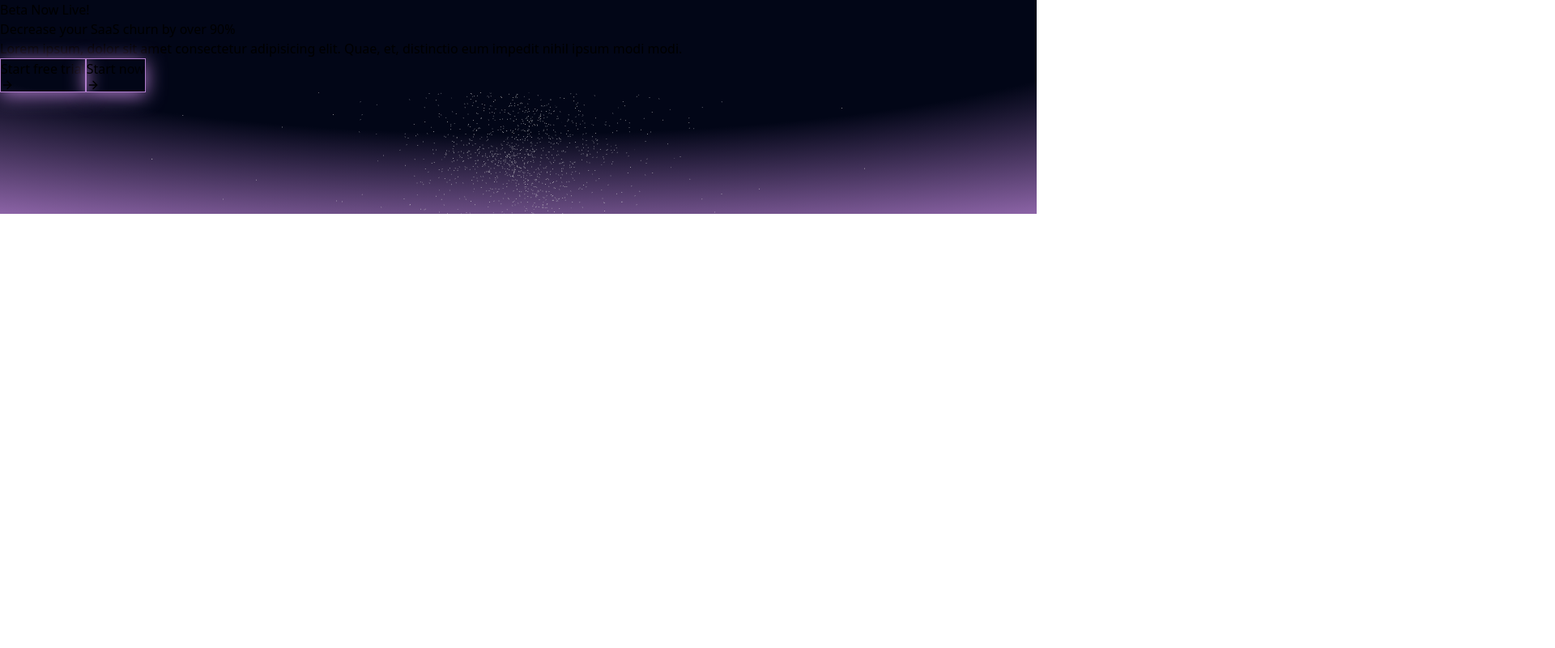
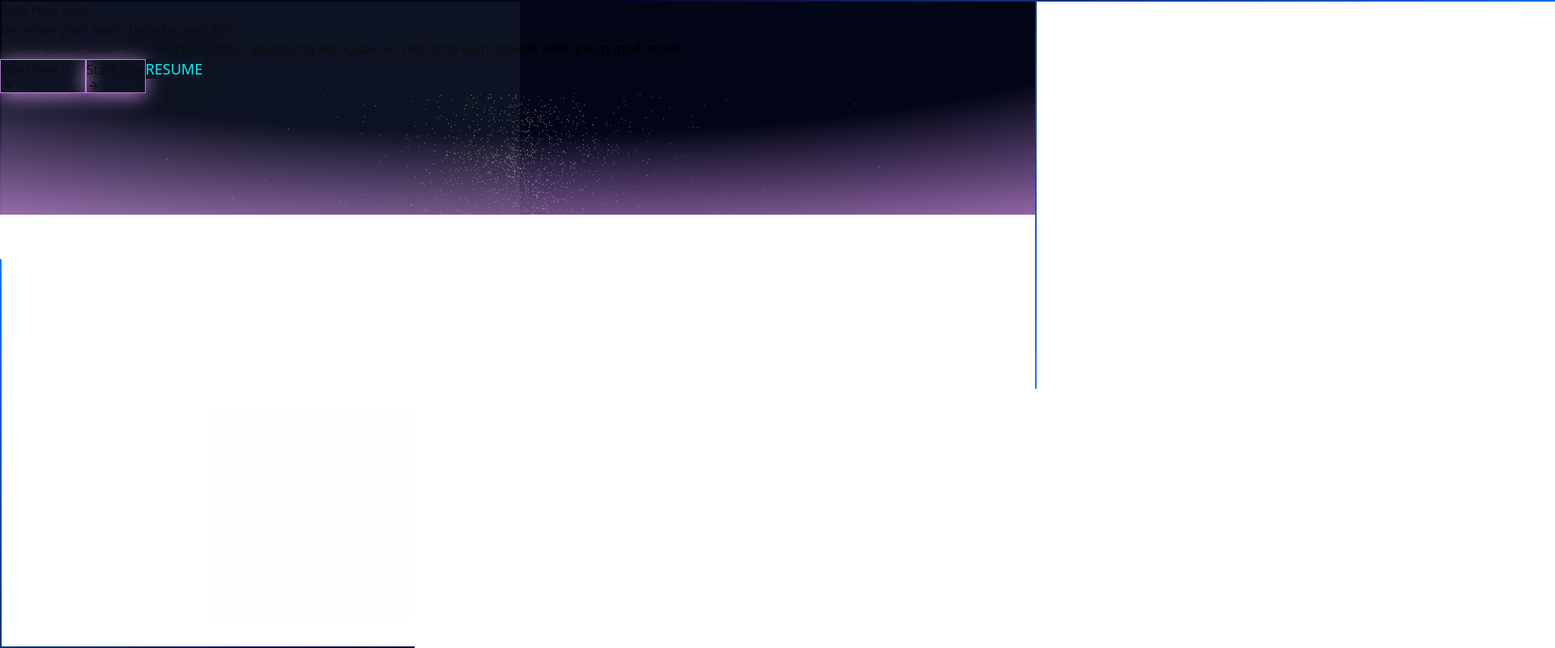
Before and after one commit to Thejellyfish1024/notes-practice, a React (Vite) app: page / in a window 1280 px wide. Shown: the top 800 px of the page at 81% size, 1920 px wide, since content can reach past the window. Built offline with nearby package versions, Linux system fonts and the light colour scheme.

Commit message:
made border animated btn component and style

```diff
--- a/src/components/ShinyButton.jsx
+++ b/src/components/ShinyButton.jsx
@@ -21,7 +21,7 @@ const ShinyButton = () => {
           mass: 0.1,
         },
       }}
-      className="rounded-md relative radial-gradient"
+      className=" rounded-md relative radial-gradient"
     >
       <span className="text-neutral-100 tracking-wide font-light h-full w-full block relative linear-mask">
         Start now
--- a/src/routes/Practice/Framer/AuroraHero.jsx
+++ b/src/routes/Practice/Framer/AuroraHero.jsx
@@ -10,6 +10,7 @@ import {
 
 import StarBackground from "./StarBackground";
 import ShinyButton from "../../../components/ShinyButton";
+import BorderAnimatedBtn from "../btn/BorderAnimatedBtn";
 
 const COLORS_TOP = ["#13FFAA", "#1E67C6", "#CE84CF", "#DD335C"];
 
@@ -50,7 +51,7 @@ export const AuroraHero = () => {
                     Lorem ipsum, dolor sit amet consectetur adipisicing elit. Quae, et,
                     distinctio eum impedit nihil ipsum modi modi.
                 </p>
-                <div className="flex gap-5">
+                <div className="flex gap-5 items-center">
 
                     <motion.button
                         style={{
@@ -85,6 +86,8 @@ export const AuroraHero = () => {
                         <ShinyButton></ShinyButton>
                         <FiArrowRight className="transition-transform group-hover:-rotate-45 group-active:-rotate-12" />
                     </motion.button>
+
+                    <BorderAnimatedBtn></BorderAnimatedBtn>
                 </div>
             </div>
 
--- /dev/null
+++ b/src/routes/Practice/btn/BorderAnimatedBtn.jsx
@@ -0,0 +1,21 @@
+import './btn.css';
+
+const BorderAnimatedBtn = () => {
+    return (
+        <a
+            href={
+                "https://drive.google.com/file/d/19jeOu6aglOiyjIJkZbXcAshLzXxIx8EA/view?usp=drive_link"
+            }
+            // target="_blank"
+            download
+            className="button  px-4 py-2 md:px-6 md:py-3">
+            <span></span>
+            <span></span>
+            <span></span>
+            <span></span>
+            Resume
+        </a>
+    );
+};
+
+export default BorderAnimatedBtn;
--- /dev/null
+++ b/src/routes/Practice/btn/btn.css
@@ -0,0 +1,104 @@
+.button {
+    transform: translate(0%, -50%);
+    color: #03e9f4;
+    font-size: 18px;
+    letter-spacing: 3;
+    text-transform: uppercase;
+    text-decoration: none;
+    background: #010a1a;
+    box-shadow: 0px 20px 50px rgba(0, 0, 0, 0.5);
+    overflow: hidden;
+  }
+
+  .button::before {
+    content: "";
+    position: absolute;
+    top: 2px;
+    left: 2px;
+    bottom: 2px;
+    width: 50%;
+    background: rgba(225, 255, 255, 0.05);
+  }
+
+  .button span {
+    position: absolute;
+    bottom: 0;
+    width: 100%;
+    height: 2px;
+  }
+
+  .button span:nth-child(1) {
+    position: absolute;
+    top: 0;
+    left: 0;
+    width: 100%;
+    background: linear-gradient(to right, #0c002b, #1779ff);
+    animation: animate1 2s linear infinite;
+  }
+
+  @keyframes animate1 {
+    0% {
+      transform: translateX(-100%);
+    }
+    100% {
+      transform: translateX(100%);
+    }
+  }
+
+  .button span:nth-child(2) {
+    position: absolute;
+    width: 2px;
+    height: 100%;
+    top: 0;
+    right: 0;
+    background: linear-gradient(to bottom, #0c002b, #1779ff);
+    animation: animate2 2s linear infinite;
+    animation-delay: 1s;
+  }
+
+  @keyframes animate2 {
+    0% {
+      transform: translateY(-100%);
+    }
+    100% {
+      transform: translateY(100%);
+    }
+  }
+
+  .button span:nth-child(3) {
+    position: absolute;
+    bottom: 0;
+    left: 0;
+    width: 100%;
+    width: 100%;
+    background: linear-gradient(to left, #0c002b, #1779ff);
+    animation: animate3 2s linear infinite;
+  }
+
+  @keyframes animate3 {
+    0% {
+      transform: translateX(100%);
+    }
+    100% {
+      transform: translateX(-100%);
+    }
+  }
+
+  .button span:nth-child(4) {
+    width: 2px;
+    height: 100%;
+    top: 0;
+    left: 0;
+    background: linear-gradient(to top, #0c002b, #1779ff);
+    animation: animate4 2s linear infinite;
+    animation-delay: 1s;
+  }
+
+  @keyframes animate4 {
+    0% {
+      transform: translateY(100%);
+    }
+    100% {
+      transform: translateY(-100%);
+    }
+  }
```
